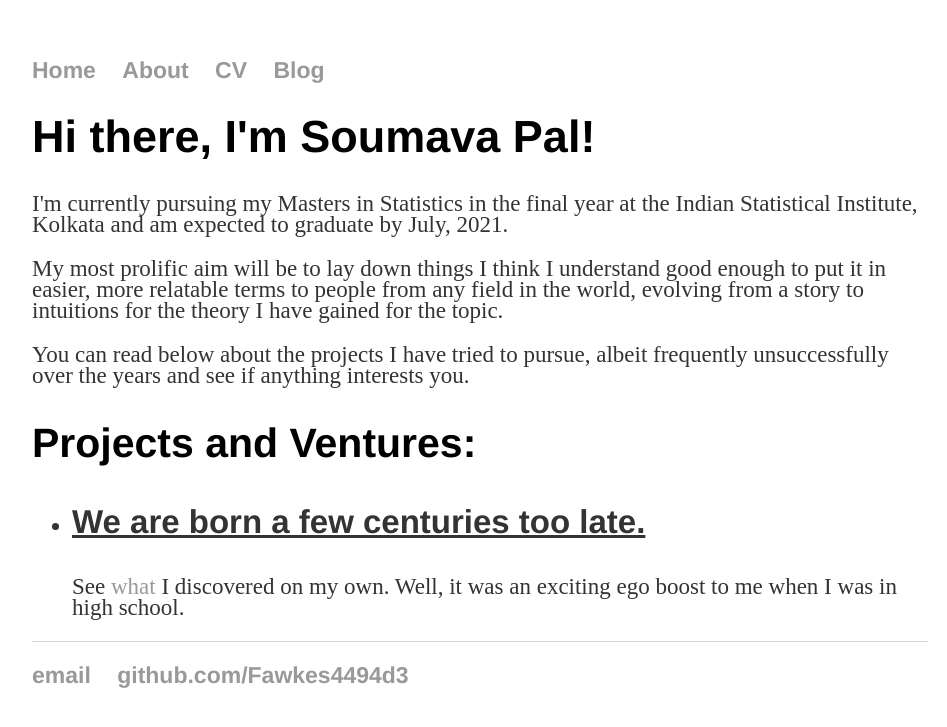
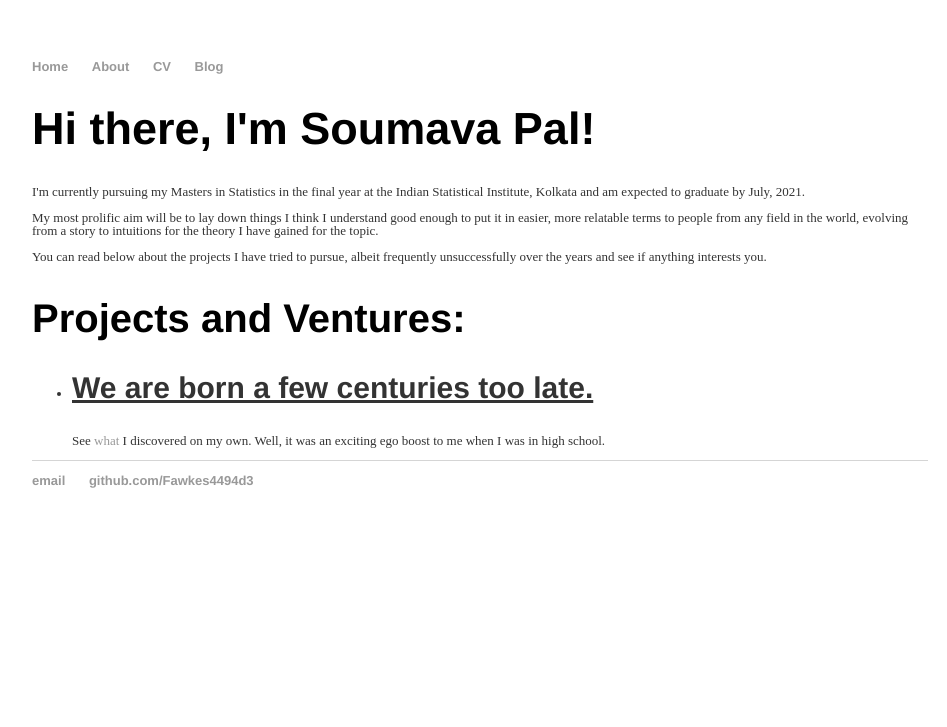
Before and after one commit to Fawkes4494d3/Fawkes4494d3.github.io, a Jekyll site: the page built from index.html, in a window 1280 px wide. Shown: the top 727 px of the page, without its empty margins (160-1107 px from the left). Built offline with Jekyll 4.4.1, drawn with Linux system fonts in a browser that asks for light colours.

Commit message:
Update main.css

```diff
--- a/css/main.css
+++ b/css/main.css
@@ -24,42 +24,42 @@ h1 {
     font-family:'Helvetica', 'Arial', 'Sans-Serif';
 }
 h2 {
-    font-size: 41px;
+    font-size: 40px;
     font-family:'Helvetica', 'Arial', 'Sans-Serif';
 }
 
 h3 {
-    font-size: 37px;
+    font-size: 35px;
     font-family:'Helvetica', 'Arial', 'Sans-Serif';
 }
 
 h4 {
-    font-size: 33px;
+    font-size: 30px;
     font-family:'Helvetica', 'Arial', 'Sans-Serif';
 }
 
 h5 {
-    font-size: 29px;
+    font-size: 25px;
     font-family:'Helvetica', 'Arial', 'Sans-Serif';
 }
 
 h6 {
-    font-size: 25px;
+    font-size: 20px;
     font-family:'Helvetica', 'Arial', 'Sans-Serif';
 }
 p {
-    font-size: 23px;
-    line-height: 21px;
+    font-size: 13px;
+    line-height: 13px;
     color: #333;
 }
 ul {
-    font-size: 23px;
-    line-height: 21px;
+    font-size: 13px;
+    line-height: 13px;
     color: #333;
 }
 ol {
-    font-size: 23px;
-    line-height: 21px;
+    font-size: 13px;
+    line-height: 13px;
     color: #333;
 }
 footer {
```
